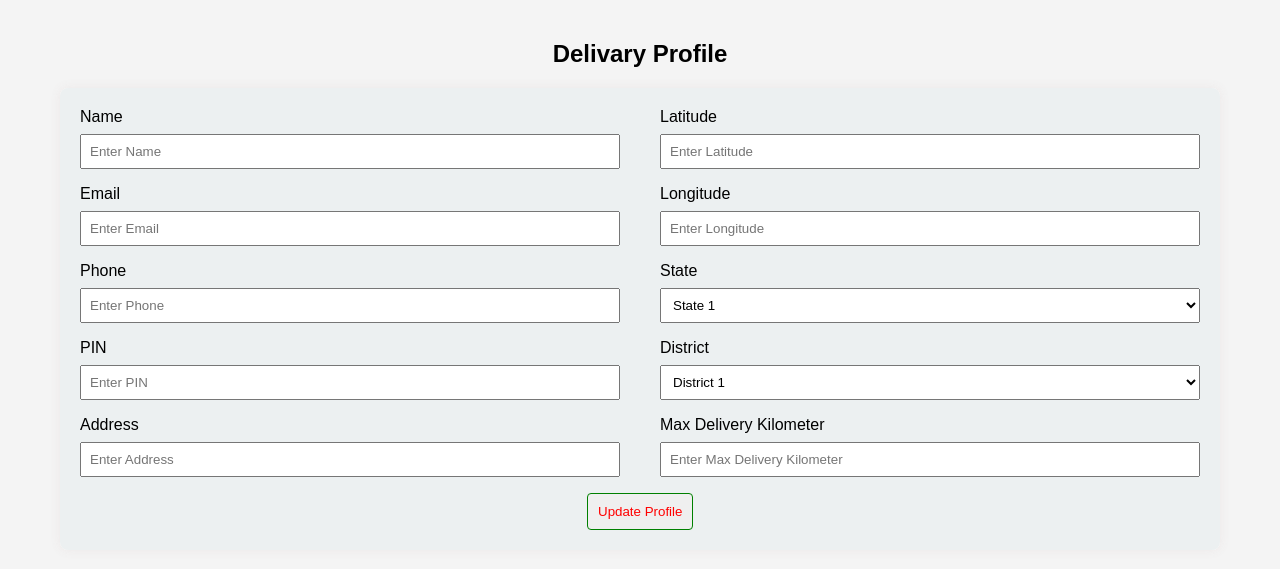
After one commit to Nintu-punnose/mini-project2, a Django app: page /delivary_profile/ in a window 1280 px wide. The commit adds this page. Shown: the top 569 px of the page. Run offline with Django 4.2, Linux system fonts and the light colour scheme.

Commit message:
delivary registration complete

```diff
--- /dev/null
+++ b/artvendermini/templates/delivary_profile.html
@@ -0,0 +1,125 @@
+<!DOCTYPE html>
+<html lang="en">
+<head>
+    <meta charset="UTF-8">
+    <meta name="viewport" content="width=device-width, initial-scale=1.0">
+    <title>Delivery Profile</title>
+    <style>
+        body {
+            font-family: 'Arial', sans-serif;
+            background-color: #f4f4f4;
+            margin: 0;
+            padding: 0;
+        }
+
+        .container {
+            max-width: 1200px;
+            margin: 20px auto;
+            overflow: hidden;
+        }
+
+        .profile-form {
+            background-color: #fdfcfc;
+            border-radius: 8px;
+            box-shadow: 0 0 10px rgba(236, 230, 230, 0.938);
+            overflow: hidden;
+            display: flex;
+            margin: 20px;
+        }
+
+        .form-section {
+            flex: 1;
+            padding: 20px;
+        }
+
+        .form-section.left {
+            background-color: #ecf0f1;
+        }
+
+        .form-section.right {
+            background-color: #ecf0f1;
+        }
+
+        label {
+            display: block;
+            margin-bottom: 8px;
+        }
+
+        input {
+            width: 100%;
+            padding: 8px;
+            margin-bottom: 16px;
+            box-sizing: border-box;
+        }
+
+        select {
+            width: 100%;
+            padding: 8px;
+            margin-bottom: 16px;
+            box-sizing: border-box;
+        }
+
+        button {
+
+            color: red;
+            padding: 10px;
+            border: 1px solid green;
+            margin-left:-73px;
+            border-radius: 4px;
+            cursor: pointer;
+        }
+    </style>
+</head>
+<body>
+    <div class="container">
+        <center><h2>Delivary Profile</h2></center>
+        <form class="profile-form">
+            <!-- Left Section -->
+            <div class="form-section left">
+                <label for="name">Name</label>
+                <input type="text" id="name" placeholder="Enter Name">
+
+                <label for="email">Email</label>
+                <input type="email" id="email" placeholder="Enter Email">
+
+                <label for="phone">Phone</label>
+                <input type="tel" id="phone" placeholder="Enter Phone">
+
+                <label for="pin">PIN</label>
+                <input type="text" id="pin" placeholder="Enter PIN">
+
+                <label for="address">Address</label>
+                <input type="text" id="address" placeholder="Enter Address">
+            </div>
+
+            <!-- Right Section -->
+            <div class="form-section right">
+
+                    <label for="latitude">Latitude</label>
+                    <input type="text" id="latitude" placeholder="Enter Latitude">
+
+                    <label for="longitude">Longitude</label>
+                    <input type="text" id="longitude" placeholder="Enter Longitude">
+
+                    <label for="state">State</label>
+                    <select id="state">
+                        <option value="state1">State 1</option>
+                        <option value="state2">State 2</option>
+                        <!-- Add more options as needed -->
+                    </select>
+
+                    <label for="district">District</label>
+                    <select id="district">
+                        <option value="district1">District 1</option>
+                        <option value="district2">District 2</option>
+                        <!-- Add more options as needed -->
+                    </select>
+
+                    <label for="max-delivery-km">Max Delivery Kilometer</label>
+                    <input type="text" id="max-delivery-km" placeholder="Enter Max Delivery Kilometer">
+                    <button type="submit">Update Profile</button>
+            </div>
+        </form>
+    </div>
+</body>
+</html>
--- a/artvendermini/templates/login.html
+++ b/artvendermini/templates/login.html
@@ -57,7 +57,8 @@
                     </button><br><br><br>
                     <a href="{% url 'signup' %}" id="user_register">new user?</a>
                     <br> <br>
-                    <p id="signinelement2"><a href="password_reset" id="user_register">Forgot password?</a></p>
+                   <a href="password_reset" id="user_register">Forgot password?</a>
+                    <a href="{% url 'delivary_agent_registration' %}" id="user_register" style="margin-left:80px;">Delivary Agent Registration?</a>
                 </form>
             </fieldset>
         </div>
--- a/artvendermini/templates/notification.html
+++ b/artvendermini/templates/notification.html
@@ -78,9 +78,9 @@
             {% for final_winner in final_winners %}
                 <div class="message-card">
                     <h2>{{ final_winner.auction_item.name }}</h2>
-                    <p>{{ final_winner.latest_price }} has won the auction. Click the button to view.</p>
+                    <p>You won the auction for {{ final_winner.latest_price }}</p>
                     <p>Seller: {{ final_winner.seller.username }}</p>  <!-- Print buyer's username -->
-                    <a href="{% url 'notification_view' art_id=final_winner.auction_item.id%}" class="btn btn-primary">View Message</a>
+                    <a href="{% url 'notification_view' art_id=final_winner.auction_item.id%}" class="btn btn-primary">View Details</a>
                 </div>
             {% endfor %}
         </div>
--- a/artvendermini/urls.py
+++ b/artvendermini/urls.py
@@ -72,7 +72,7 @@ urlpatterns = [
     path('AuctionPayment/<int:id>', views.AuctionPayment, name='AuctionPayment'),
     path('paymenthandler/', views.paymenthandler, name='paymenthandler'),
     path('admin_auction/',views.admin_auction,name='admin_auction'),
-    path('admin_auction_details/<int:id>',views.admin_auction_details,name='admin_auction_details'),
+    path('admin_auction_details/<int:id>/',views.admin_auction_details,name='admin_auction_details'),
 
     path('admin_rejection/',views.admin_rejection,name='admin_rejection'),
 
@@ -82,12 +82,10 @@ urlpatterns = [
     #delivary Agent
 
     path('delivary_agent_registration',views.delivary_agent_registration,name="delivary_agent_registration"),
-
-
-
-
-
-
+    path('admin_delivary_view/',views.admin_delivary_view,name="admin_delivary_view"),
+    path('admin_delivary_registration/<int:delivary_id>/',views.admin_delivary_registration,name="admin_delivary_registration"),
+    path('delivary_profile/',views.delivary_profile,name="delivary_profile"),
+    path('admin_delivary_approval/',views.admin_delivary_approval,name="admin_delivary_approval"),
 
 
 
--- a/artvendermini/views.py
+++ b/artvendermini/views.py
@@ -3,7 +3,7 @@ from urllib import request
 from django.http import HttpResponse, HttpResponseBadRequest
 from django.shortcuts import get_object_or_404, render, redirect
 from django.contrib.auth.models import User
-from .models import AuctionRejectAdmin, User_Bid, UserData, artOrder,AuctionItem
+from .models import AuctionRejectAdmin, DeliveryProfile, User_Bid, UserData, artOrder,AuctionItem
 from django.contrib import auth
 from django.contrib.auth import authenticate, login as auth_login
 from django.contrib import messages
@@ -64,8 +64,8 @@ def login(request):
                     return redirect('Artist_view')
                 elif to_role.role=='customer':
                     return redirect('index')
-                elif to_role.role=='shipping':
-                    return redirect('shipping')
+                elif to_role.role=='Delivary':
+                    return redirect('admin_delivary_approval')
                 else:
                     return redirect('admin_pannel')
             else:
@@ -968,5 +968,105 @@ def invoice(request):
 
 #Delivary Agent
 
+
 def delivary_agent_registration(request):
-    return render(request,'delivary_agent_registration.html')
+    if request.method == 'POST':
+        name = request.POST['name']
+        email = request.POST['email']
+        phone = request.POST['phone']
+        address = request.POST['address']
+
+        try:
+
+            profile = DeliveryProfile(
+                name=name,
+                email=email,
+                phone = phone,
+                address=address
+            )
+            profile.save()
+
+            email_subject = 'Application recieved  Successfully'
+            email_body = f'Thank you for expressing your intrest in working with  ArtVendor as a delivery agent.\n\n'
+            email_body += f'We will send updates on your application soon. Please wait for the next steps.'
+
+            send_mail(
+                email_subject,
+                email_body,
+                email,  # Use the provided email address as the sender
+                [email],
+                fail_silently=False,
+            )
+            return redirect('delivary_agent_registration')
+        except Exception as e:
+            return JsonResponse({'error_message': str(e)}, status=400)
+    return render(request, 'delivary_agent_registration.html')
+
+
+def admin_delivary_view(request):
+    delivary_agent=DeliveryProfile.objects.all()
+    return render (request,"admin_delivary_view.html",{"delivary":delivary_agent})
+
+import string
+import secrets
+def generate_random_password():
+    alphabet = string.ascii_letters + string.digits + string.punctuation
+    while True:
+        password = ''.join(secrets.choice(alphabet) for i in range(8))
+        if (any(c.islower() for c in password) and
+            any(c.isupper() for c in password) and
+            any(c.isdigit() for c in password) and
+            any(c in string.punctuation for c in password)):
+            return password
+
+from django.contrib.auth.hashers import make_password
+
+def admin_delivary_registration(request,delivary_id):
+    delivary = DeliveryProfile.objects.filter(id=delivary_id)
+
+    if request.method == 'POST':
+       username=request.POST['name']
+       email=request.POST['email']
+       password=request.POST['password']
+       phone=request.POST['phone']
+
+       print(password)
+
+       hashed_password = make_password(password)
+
+       delivary_registration = User(
+           username=username,
+           email=email,
+           password=hashed_password,
+           is_active=False
+       )
+       delivary_registration.save()
+
+       delivary_userdata=UserData(
+           user=delivary_registration,
+            number=phone,
+            role="Delivary"
+        )
+       delivary_userdata.save()
+
+       email_subject = 'Admin Registered  Successfully'
+       email_body = f'Username:{username}.\n\n'
+       email_body = f'Password:{password}.\n\n'
+       email_body += f'Please loggin and complete profile for furthur process.'
+
+       send_mail(
+                email_subject,
+                email_body,
+                email,  # Use the provided email address as the sender
+                [email],
+                fail_silently=False,
+            )
+
+    return render(request,"admin_delivary_registration.html",{"delivary":delivary})
+
+def delivary_profile(request):
+    return render(request,"delivary_profile.html")
+
+
+def admin_delivary_approval(request):
+    return render(request,"admin_delivary_approval.html")
```
Also changed, not shown: artvendermini/models.py (+17 -0 lines), artvendermini/static/css/Artist_details.css (+4 -3 lines), artvendermini/templates/admin_delivary_approval.html (added, +83 -0 lines), artvendermini/templates/admin_delivary_registration.html (added, +102 -0 lines), artvendermini/templates/admin_delivary_view.html (added, +83 -0 lines), artvendermini/templates/alluser.html (+6 -6 lines), artvendermini/templates/delivary_agent_registration.html (+20 -5 lines), artvendermini/migrations/0053_deliveryprofile.py (added), artvendermini/migrations/0054_alter_deliveryprofile_address_and_more.py (added), media/images/art1_CkxXJDh.png (added), media/images/art2_nm8NKOs.png (added).
